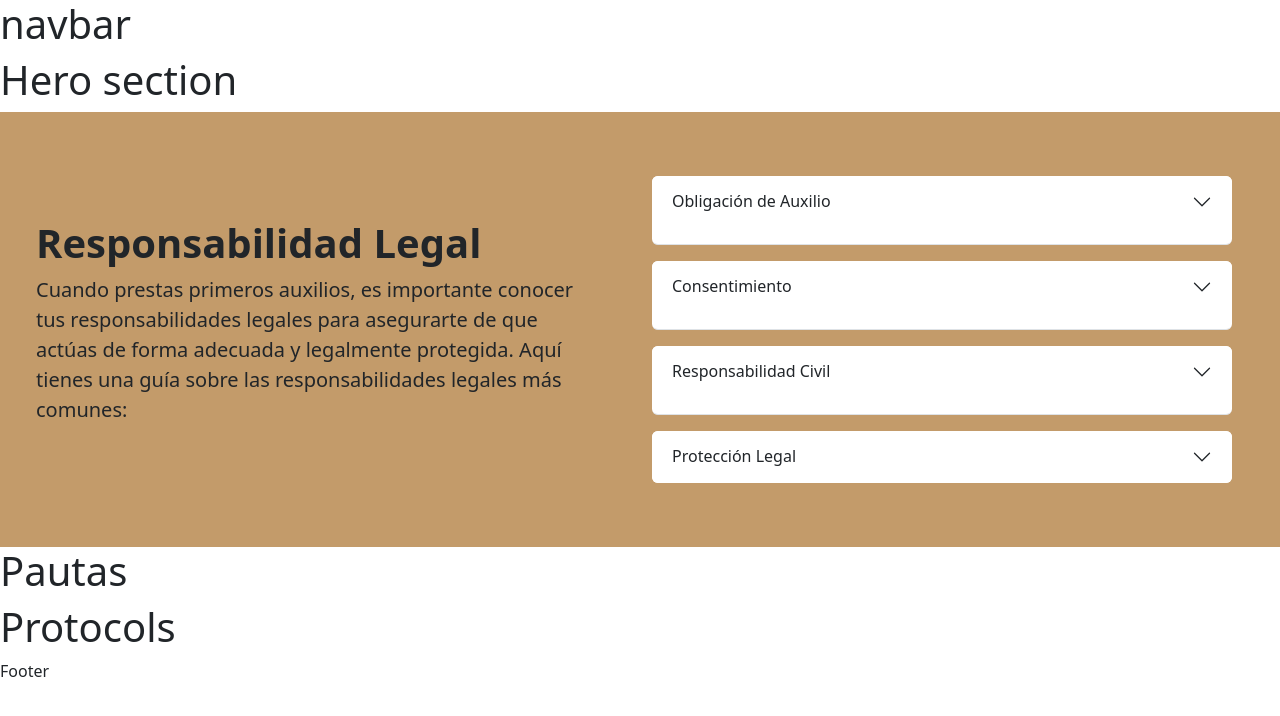
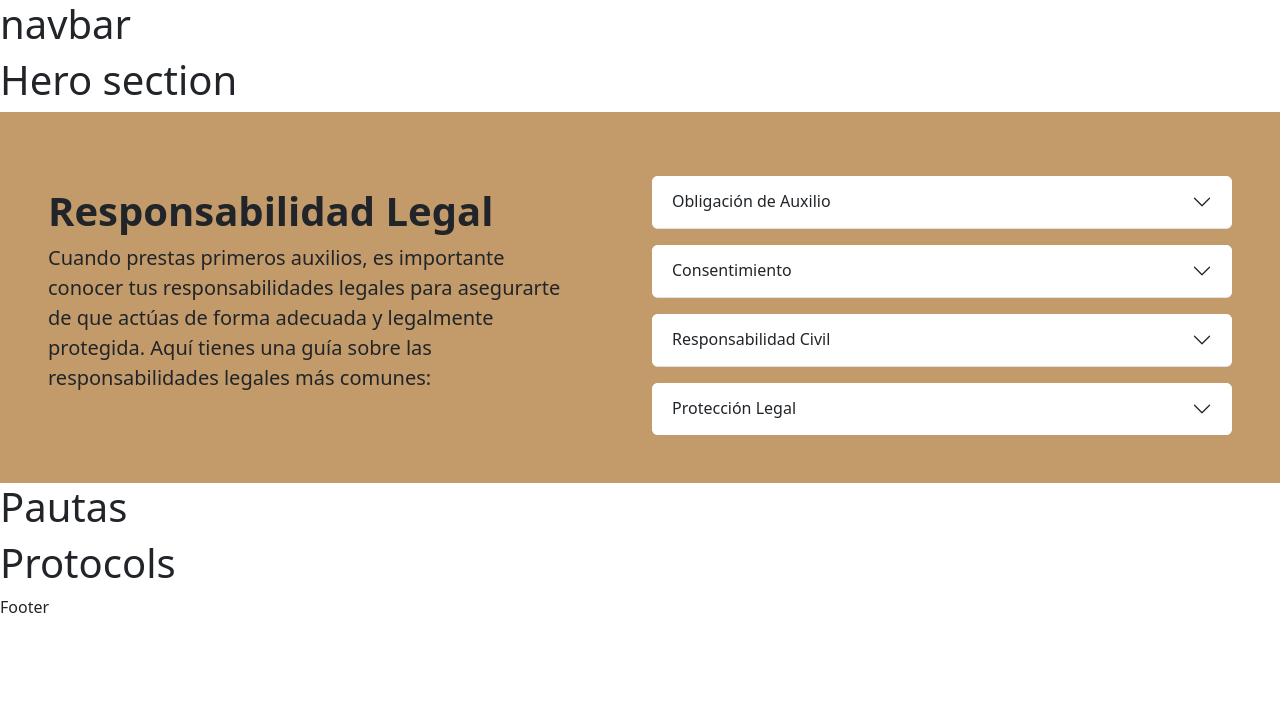
Before and after one commit to mikeGit147/Auxili_vital, a PHP site: page / in a window 1280 px wide. Shown: the top 716 px of the page. Run offline with PHP 8.4, Linux system fonts and the light colour scheme.

Commit message:
feat(responsabilidad):minimun desirable

```diff
--- a/css/landing.css
+++ b/css/landing.css
@@ -11,6 +11,6 @@
 }
 
 .res-accordion-bg {
-  background-image: url();
+  background: #e6bc89;
 }
 /* Hero css -- empieza las clases con "her-"  */
--- a/sections/responsabilidad.php
+++ b/sections/responsabilidad.php
@@ -1,39 +1,40 @@
-<div class="container-fluid p-5 text-center res-bg">
-    <div class="row align-center">
-        <div class="col position-relative">
-            <div class="position-absolute top-50 start-50 translate-middle w-100">
+<div class="container-fluid p-5 text-center res-bg h-100">
+    <div class="row align-items-center">
+        <div class="col-12 col-md-6 d-flex flex-column justify-content-center">
+            <div class="w-100">
                 <h2 class="fs-1 text-start fw-bold">Responsabilidad Legal</h2>
                 <p class="fs-5 text text-start pe-5">Cuando prestas primeros auxilios, es importante conocer tus responsabilidades legales para asegurarte de que actúas de forma adecuada y legalmente protegida. Aquí tienes una guía sobre las responsabilidades legales más comunes:</p>
             </div>
         </div>
-        <div class="col">
+        <div class="col-12 col-md-6">
             <div class="accordion accordion-flush gap-3" id="accordionFlushExample">
                 <div class="accordion-item rounded">
                     <h2 class="accordion-header">
-                        <button class="accordion-button collapsed rounded my-3 py-3" type="button" data-bs-toggle="collapse" data-bs-target="#flush-collapseOne" aria-expanded="false" aria-controls="flush-collapseOne">
+                        <button class="accordion-button collapsed rounded mt-3 py-3" type="button" data-bs-toggle="collapse" data-bs-target="#flush-collapseOne" aria-expanded="false" aria-controls="flush-collapseOne">
                             Obligación de Auxilio
                         </button>
                     </h2>
                     <div id="flush-collapseOne" class="accordion-collapse rounded collapse" data-bs-parent="#accordionFlushExample">
-                        <div class="accordion-body">
+                        <div class="accordion-body  ">
                             La ley establece que tenemos la obligación de auxiliar a una persona en peligro inminente, siempre que esto no ponga en riesgo nuestra propia seguridad. No prestar auxilio puede conllevar sanciones legales.
                         </div>
                     </div>
                 </div>
                 <div class="accordion-item rounded">
                     <h2 class="accordion-header">
-                        <button class="accordion-button collapsed rounded my-3 py-3" type="button" data-bs-toggle="collapse" data-bs-target="#flush-collapseTwo" aria-expanded="false" aria-controls="flush-collapseTwo">
+                        <button class="accordion-button collapsed rounded mt-3 py-3" type="button" data-bs-toggle="collapse" data-bs-target="#flush-collapseTwo" aria-expanded="false" aria-controls="flush-collapseTwo">
                             Consentimiento
                         </button>
                     </h2>
                     <div id="flush-collapseTwo" class="accordion-collapse rounded collapse" data-bs-parent="#accordionFlushExample">
                         <div class="accordion-body">
-                            Antes de prestar primeros auxilios, es importante obtener el consentimiento de la persona afectada, si está consciente y capaz de darlo. Si está inconsciente, el consentimiento se asume implícitamente. </div>
+                            Antes de prestar primeros auxilios, es importante obtener el consentimiento de la persona afectada, si está consciente y capaz de darlo. Si está inconsciente, el consentimiento se asume implícitamente.
+                        </div>
                     </div>
                 </div>
                 <div class="accordion-item rounded">
                     <h2 class="accordion-header">
-                        <button class="accordion-button collapsed rounded my-3 py-3" type="button" data-bs-toggle="collapse" data-bs-target="#flush-collapseThree" aria-expanded="false" aria-controls="flush-collapseThree">
+                        <button class="accordion-button collapsed rounded mt-3 py-3" type="button" data-bs-toggle="collapse" data-bs-target="#flush-collapseThree" aria-expanded="false" aria-controls="flush-collapseThree">
                             Responsabilidad Civil
                         </button>
                     </h2>
@@ -45,13 +46,14 @@
                 </div>
                 <div class="accordion-item rounded">
                     <h2 class="accordion-header">
-                        <button class="accordion-button collapsed rounded my-3 py-3" type="button" data-bs-toggle="collapse" data-bs-target="#flush-collapseFour" aria-expanded="false" aria-controls="flush-collapseFour">
+                        <button class="accordion-button collapsed rounded mt-3 py-3" type="button" data-bs-toggle="collapse" data-bs-target="#flush-collapseFour" aria-expanded="false" aria-controls="flush-collapseFour">
                             Protección Legal
                         </button>
                     </h2>
                     <div id="flush-collapseFour" class="accordion-collapse rounded collapse" data-bs-parent="#accordionFlushExample">
                         <div class="accordion-body">
-                            Muchos países ofrecen protección legal a los socorristas para evitar que sean demandados mientras actúen de buena fe y dentro de los límites de su formación. </div>
+                            Muchos países ofrecen protección legal a los socorristas para evitar que sean demandados mientras actúen de buena fe y dentro de los límites de su formación.
+                        </div>
                     </div>
                 </div>
             </div>
```
